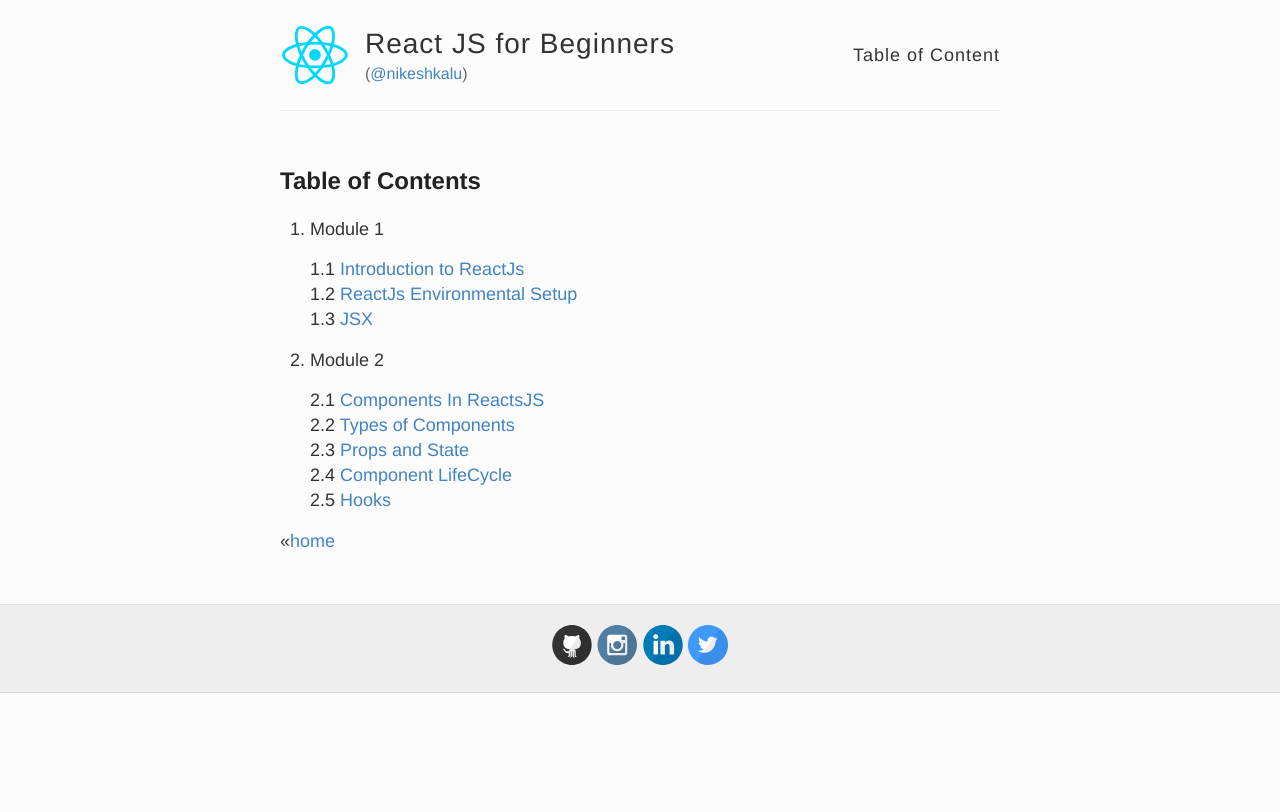
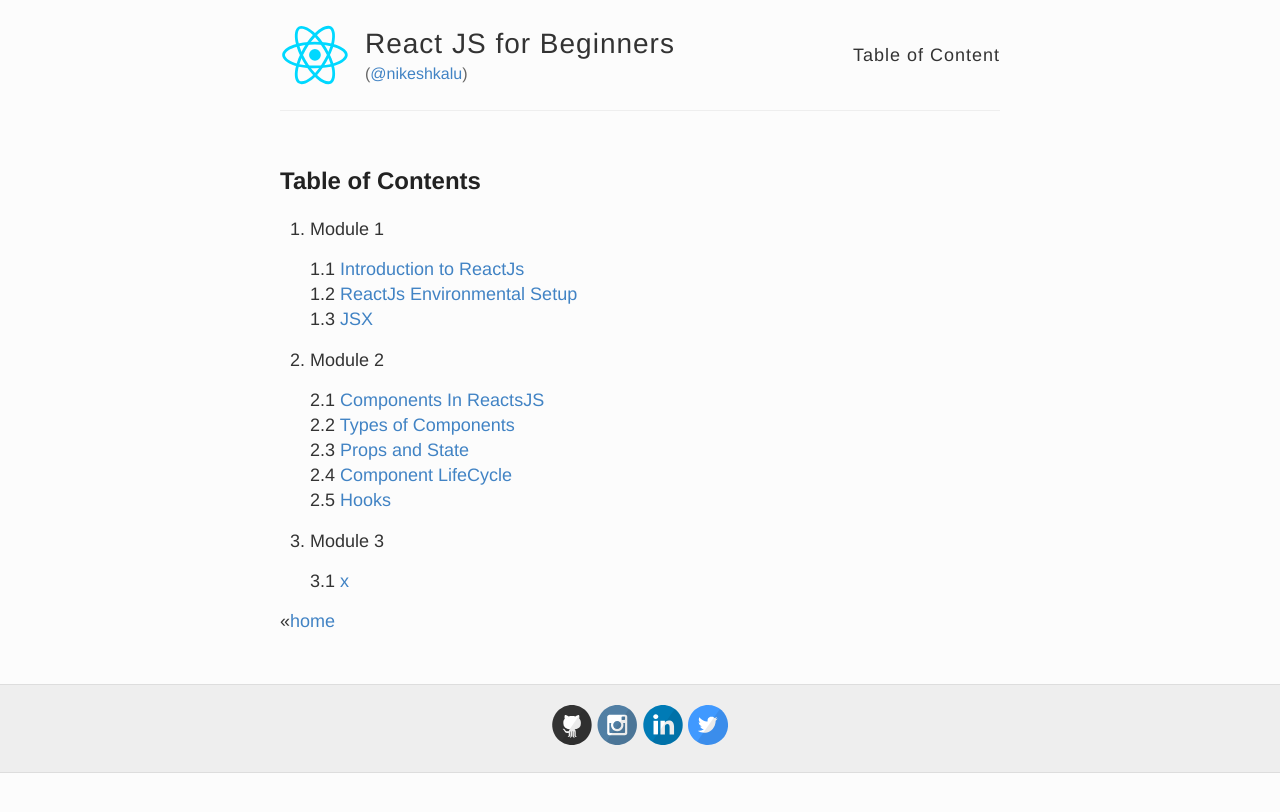
Before and after one commit to nikeshkalu/ReactJs, a Jekyll site: the page built from tableOfContent.md, in a window 1280 px wide. Shown: the top 812 px of the page. Built offline with Jekyll 4.4.1, drawn with Linux system fonts in a browser that asks for light colours.

Commit message:
Module 3 Initialized

```diff
--- a/tableOfContent.md
+++ b/tableOfContent.md
@@ -19,5 +19,9 @@ permalink: /tableOfContent/
 	2.4 [Component LifeCycle](/ReactJs/module2/content2.4)<br>
 	2.5 [Hooks](/ReactJs/module2/content2.5)
 
+3. Module 3
+
+	3.1 [x](/ReactJs/module3/content3.1)
+
 
 <<[home](/ReactJs/)
```
